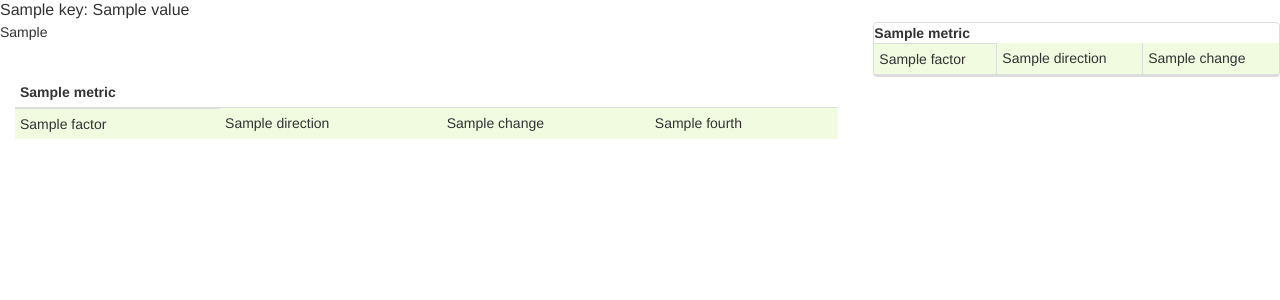
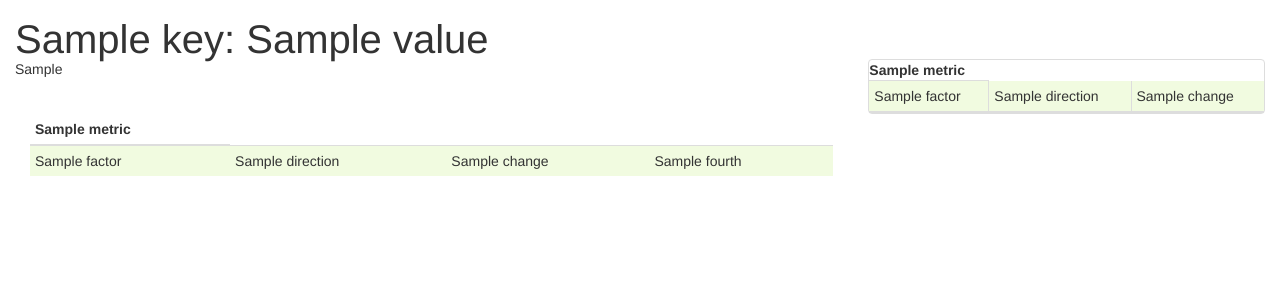
Before and after one commit to kruegg21/casino_analytics, a Flask app: template src/templates/index.html in a window 1280 px wide. Shown: the part 51-351 px from the top of the page. Run offline with Flask 2, Linux system fonts and the light colour scheme; the template is opened without the code that fills it: most values are stand-ins (such as "Sample title", 1, 10 or a date in 2020); parts of the project's set-up code (start-up, migrations or seed data) failed here and were passed over; some libraries are stand-ins or nearby versions.

Commit message:
top of page metrics

```diff
--- a/src/templates/index.html
+++ b/src/templates/index.html
@@ -60,16 +60,8 @@
 
 	<div class="container-fluid">
 		{% if statistics %} {% for key, value in statistics.iteritems() %}
-		<div class="row"><font size="3">{{ key }}: {{ value }}</font></div>
+		<div class="col answer"> {{key}}: {{value}}</div>
 		{% endfor %} {% endif %}
-		<!-- <div class="row"> <
-			<div class="col-sm-1"></div>
-				<div class="col-md-11 answer">
-				{% if statistics %} {% for key, value in statistics.iteritems() %}
-				<div class="row"><font size="3">{{ key }}: {{ value }}</font></div>
-				{% endfor %} {% endif %}
-			</div> -->
-		</div>
 
 		<div class="row">
 			<div class="col-md-8">
@@ -100,9 +92,7 @@
 			<div class="col-md-8">
 				{{plot2|safe}}
 			</div>
-		{% endif %}
-
-		{% if bottom_left_table %}
+			{% endif %} {% if bottom_left_table %}
 			<div class="col-md-8">
 				<table class="table table-striped table-condensed" data-toggle="table">
 					<thead>
```
Lines whose indentation alone changed are shown as unchanged.
